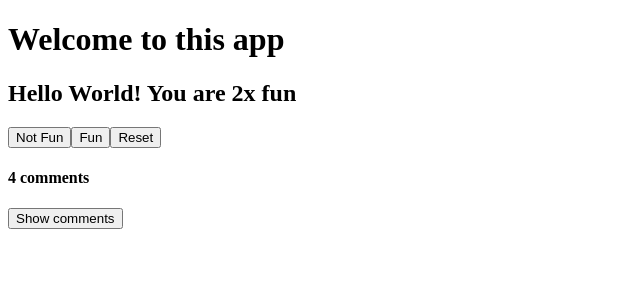
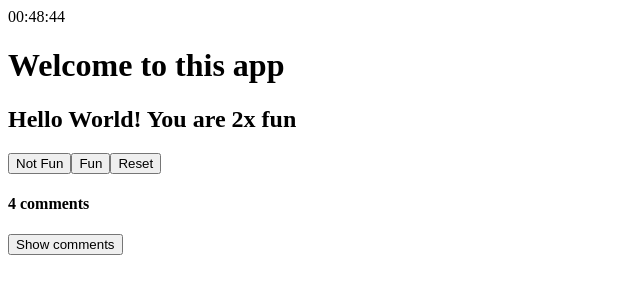
Before and after one commit to Noir-soul/first-react-app, a React app: page / in a window 1280 px wide. Shown: the top 300 px of the page, without its empty margins (0-640 px from the left). Built offline with nearby package versions, Linux system fonts and the light colour scheme.

Commit message:
Added clock component

```diff
--- a/src/components/App.js
+++ b/src/components/App.js
@@ -1,6 +1,7 @@
 import React, { Component } from 'react';
 import Greet from './Greet';
 import CommentBox from './Comment';
+import Clock from './Clock'
 
 class App extends Component {
     state = {
@@ -14,6 +15,7 @@ class App extends Component {
     render() {
         return(
             <div>
+                <Clock/>
                 <Greet/>
                 <h2>Hello World! You are {`${this.formatCount() == 0 ? 'not ' : this.formatCount() == 1 ? " " : this.formatCount()+'x ' }`}fun</h2>
                 <div style={this.styles} >
--- /dev/null
+++ b/src/components/Clock.js
@@ -0,0 +1,44 @@
+import React, { Component } from "react";
+
+class Clock extends Component {
+
+    state = {
+        date: new Date()
+    }
+
+    getDate() {
+
+        let hrs = this.state.date.getHours();
+        hrs < 10 ? hrs = "0" + hrs : hrs;
+
+        let mins = this.state.date.getMinutes();
+        mins < 10 ? mins = "0" + mins : mins;
+
+        let sec = this.state.date.getSeconds();
+        sec < 10 ? sec = "0" + sec : sec;
+
+        let output = `${hrs}:${mins}:${sec}`
+
+        return output;
+    }
+
+    start() {
+        this.timer = setInterval(() => this.setState({date: new Date()}), 1000) //wrapper function did the thing lol
+
+        return(
+            <div>
+                {this.getDate()}
+            </div>
+        )
+    }
+
+    render()
+    {
+        return this.start()
+    }
+
+
+}
+
+
+export default Clock;
```
